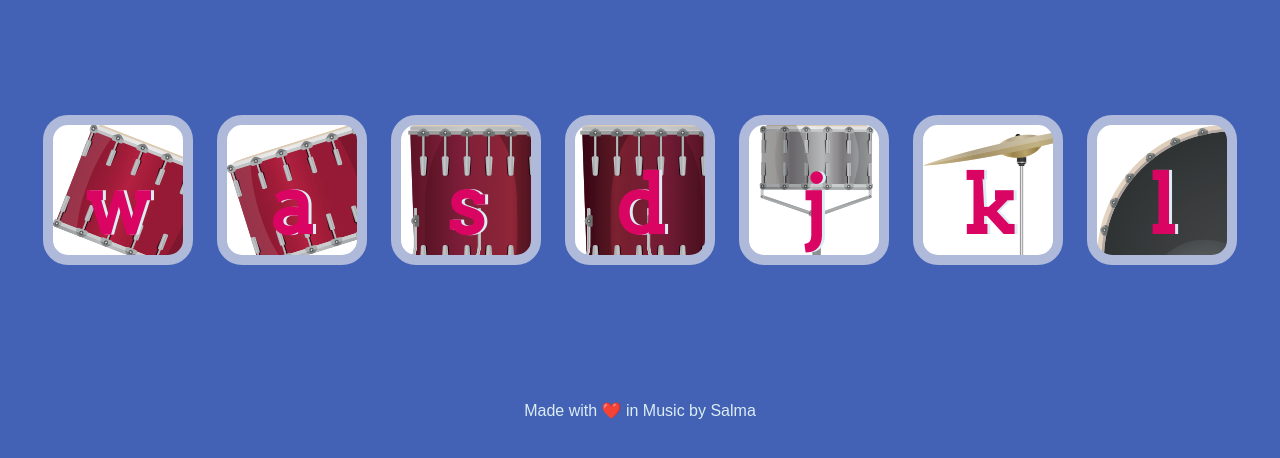
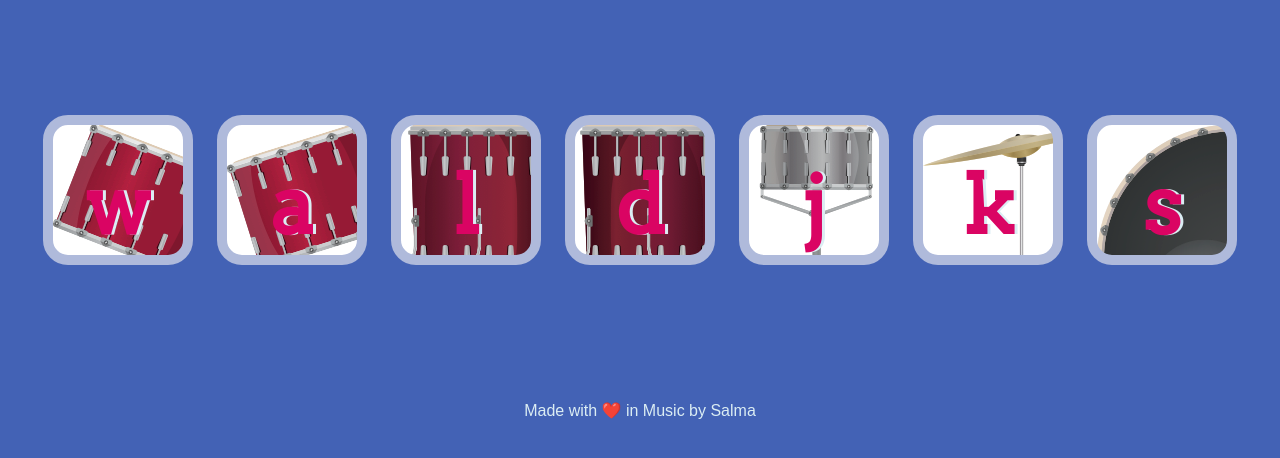
Before and after one commit to Salma-s-07/Drum-kit, a plain HTML site: page index.html in a window 1280 px wide. Shown: the part 174-632 px from the top of the page. Drawn offline with Linux system fonts and the light colour scheme.

Commit message:
index.html

```diff
--- a/index.html
+++ b/index.html
@@ -14,11 +14,11 @@
   <div class="set">
     <button class="w drum">w</button>
     <button class="a drum">a</button>
-    <button class="s drum">s</button>
+    <button class="s drum">l</button>
     <button class="d drum">d</button>
     <button class="j drum">j</button>
     <button class="k drum">k</button>
-    <button class="l drum">l</button>
+    <button class="l drum">s</button>
   </div>
 
 
```
